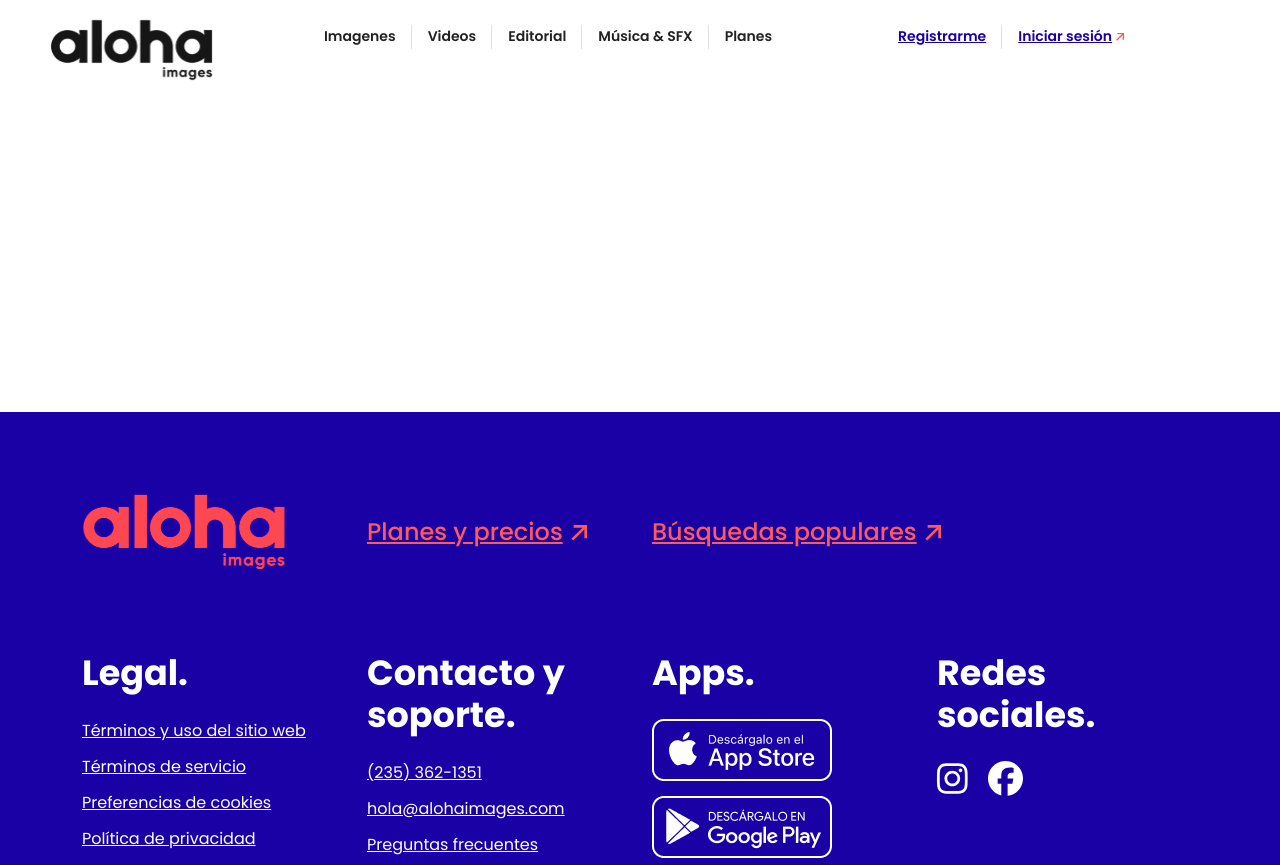
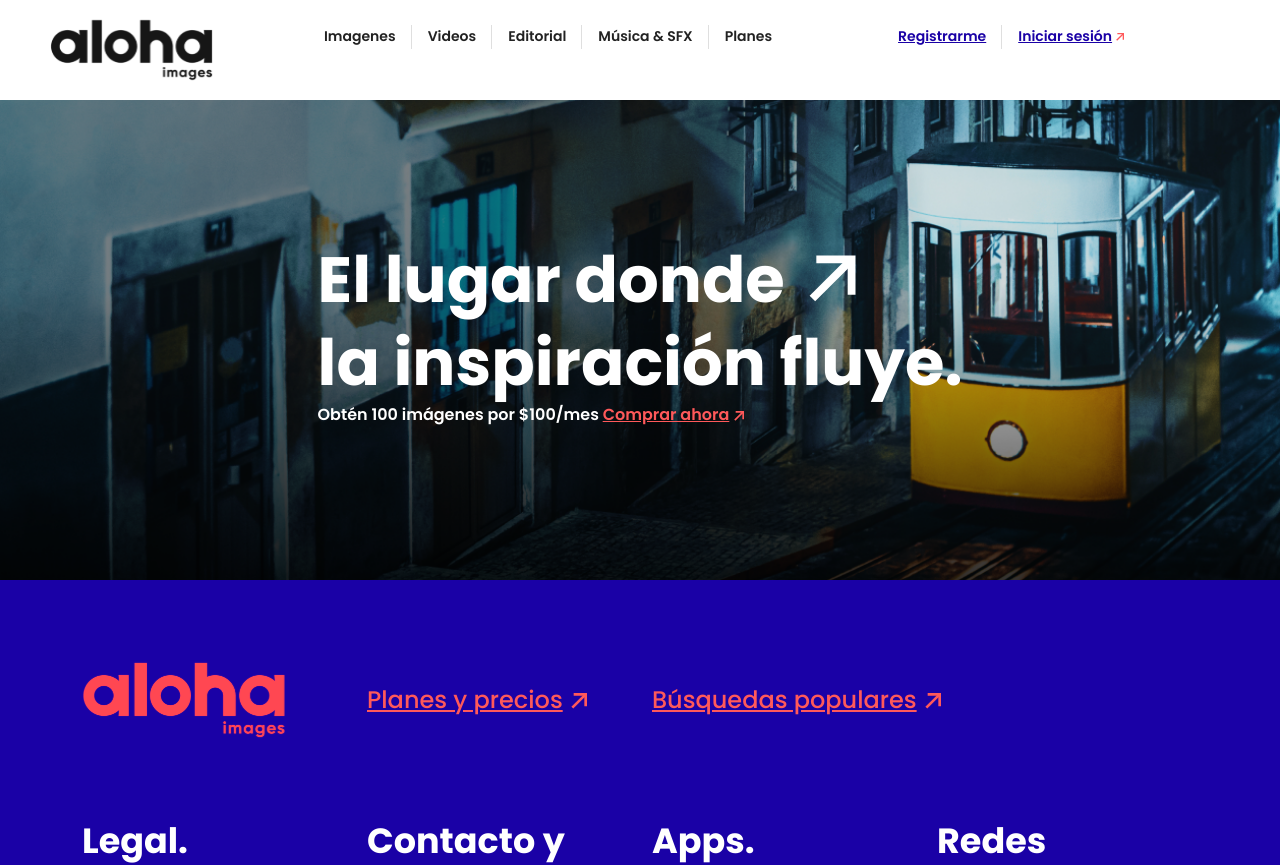
Before and after one commit to Geniorama/aloha-frontend, a Next.js app: page / in a window 1280 px wide. Shown: the top 865 px of the page. Built offline with nearby package versions, Linux system fonts and the light colour scheme.

Commit message:
feat: hero home section without search bar

```diff
--- /dev/null
+++ b/src/components/ButtonLink/ButtonLink.jsx
@@ -0,0 +1,23 @@
+import Link from "next/link"
+import styles from "./ButtonLink.module.css"
+
+export default function ButtonLink({size, color, href, target, text}) {
+  return (
+      <Link href={href} target={target ? target : '_self'} className={`${styles.ButtonLink} ${styles[size]} ${styles[color]}`}>
+          <span>{text}</span>
+          <span className={styles.arrow}>
+              <svg width="32" height="32" viewBox="0 0 32 32" fill="none" xmlns="http://www.w3.org/2000/svg">
+                  <g clipPath="url(#clip0_48_55)">
+                  <path d="M22.6668 9.33301L9.3335 22.6663" stroke="#FF595A" strokeWidth="2.66667"/>
+                  <path d="M10.6665 9.33301H22.6665V21.333" stroke="#FF595A" strokeWidth="2.66667"/>
+                  </g>
+                  <defs>
+                  <clipPath id="clip0_48_55">
+                  <rect width="32" height="32" fill="white"/>
+                  </clipPath>
+                  </defs>
+              </svg>
+          </span>
+      </Link>
+  )
+}
--- /dev/null
+++ b/src/components/ButtonLink/ButtonLink.module.css
@@ -0,0 +1,105 @@
+.ButtonLink {
+    font-weight: 600;
+    display: inline-block;
+}
+
+/***********************************
+========= Size variables ===========
+************************************/
+
+/* xs */
+.xs {
+    font-size: 14px;
+}
+
+.xs .arrow svg {
+    width: 16px;
+    height: 16px;
+}
+
+/* s */
+.s {
+    font-size: 16px;
+}
+
+.s .arrow svg {
+    width: 20px;
+    height: 20px;
+}
+
+/* m */
+.m {
+    font-size: 18px;
+}
+
+.m .arrow svg {
+    width: 24px;
+    height: 24px;
+}
+
+/* l */
+.l {
+    font-size: 24px;
+}
+
+.l .arrow svg {
+    width: 32px;
+    height: 32px;
+}
+
+/* xl */
+.xl {
+    font-size: 32px;
+}
+
+.xl .arrow svg {
+    width: 40px;
+    height: 40px;
+}
+
+
+/***********************************
+========= Color variables ==========
+************************************/
+
+/* coral */
+.coral {
+    color: var(--aloha-coral);
+}
+
+.coral:hover{
+    color: var(--aloha-coral-800);
+}
+
+.coral:active{
+    color: var(--aloha-coral-700);
+}
+
+.coral svg path{
+    stroke: var(--aloha-coral);
+}
+
+.coral:hover svg path{
+    stroke: var(--aloha-coral-800);
+}
+
+/* blue */
+.blue {
+    color: var(--aloha-blue);
+}
+
+.blue:hover {
+    color: var(--aloha-blue-700);
+}
+
+.blue:active{
+    color: var(--aloha-blue-800);
+}
+
+.blue svg path{
+    stroke: var(--aloha-blue);
+}
+
+.blue:hover svg path{
+    stroke: var(--aloha-blue-700);
+}
--- /dev/null
+++ b/src/components/Hero/HeroSearch.jsx
@@ -0,0 +1,49 @@
+import BgHero from './../../../public/img/components/hero/bg-hero-search.png'
+import Image from 'next/image'
+import styles from './HeroSearch.module.css'
+import Link from 'next/link'
+import ButtonLink from '../ButtonLink/ButtonLink'
+
+export default function HeroSearch() {
+  const linkBanner = {
+    text: 'Comprar ahora',
+    href: '/',
+    target: '_self'
+  }
+
+  return (
+    <div style={{position: 'relative', minHeight: '60vh'}} className={`py-5 d-flex align-items-center ${styles.HeroSearch}`}>
+        <Image
+            src={BgHero}
+            fill
+            style={{objectFit: 'cover'}}
+        />
+        <div className={`container d-flex flex-column align-items-center h-100 justify-content-center ${styles.HeroSearch__content}`}>
+            <div className="text-left">
+                <h2 className={`${styles.HeroSearch__title}`}>
+                    El lugar donde
+                    <span className={`${styles.HeroSearch__title__arrow}`}>
+                        <svg width="94" height="94" viewBox="0 0 32 32" fill="none" xmlns="http://www.w3.org/2000/svg">
+                            <g clipPath="url(#clip0_48_55)">
+                            <path d="M22.6668 9.33301L9.3335 22.6663" stroke="#FFFFFF" strokeWidth="2.66667"/>
+                            <path d="M10.6665 9.33301H22.6665V21.333" stroke="#FFF" strokeWidth="2.66667"/>
+                            </g>
+                            <defs>
+                            <clipPath id="clip0_48_55">
+                            <rect width="32" height="32" fill="white"/>
+                            </clipPath>
+                            </defs>
+                        </svg>
+                    </span>
+
+                    <br />
+                    la inspiración fluye.
+                </h2>
+                <p className={`${styles.HeroSearch__desc}`}>Obtén 100 imágenes por $100/mes <ButtonLink href="/" text={"Comprar ahora"} size={'s'} color={'coral'} />
+                </p>
+            </div>
+
+        </div>
+    </div>
+  )
+}
--- /dev/null
+++ b/src/components/Hero/HeroSearch.module.css
@@ -0,0 +1,23 @@
+.HeroSearch{
+    color: white;
+}
+
+.HeroSearch__title{
+    font-size: 64px;
+    font-weight: bold;
+    line-height: 1em;
+}
+
+.HeroSearch__title__arrow{
+    display: inline-block;
+    position: relative;
+    top: -5px;
+}
+
+.HeroSearch__content{
+    position: relative;
+}
+
+.HeroSearch__desc{
+    font-weight: 600;
+}
--- a/src/pages/_app.js
+++ b/src/pages/_app.js
@@ -4,6 +4,7 @@ import '@fortawesome/fontawesome-svg-core/styles.css';
 import { library } from '@fortawesome/fontawesome-svg-core';
 import { fas } from '@fortawesome/free-solid-svg-icons';
 import { fab } from '@fortawesome/free-brands-svg-icons';
+import '../styles/custom-bootstrap.css';
 
 function MyApp({ Component, pageProps }) {
   return (<Component {...pageProps} />);
--- a/src/pages/index.jsx
+++ b/src/pages/index.jsx
@@ -1,23 +1,12 @@
 import Header from "@/components/Header/Header";
 import Footer from "@/components/Footer/Footer";
+import HeroSearch from "@/components/Hero/HeroSearch";
 
 export default function Home() {
   return (
     <div>
       <Header />
-      <br></br>
-      <br></br>
-      <br></br>
-      <br></br>
-      <br></br>
-      <br></br>
-      <br></br>
-      <br></br>
-      <br></br>
-      <br></br>
-      <br></br>
-      <br></br>
-      <br></br>
+      <HeroSearch />
       <Footer />
     </div>
   )
--- /dev/null
+++ b/src/styles/custom-bootstrap.css
@@ -0,0 +1,6 @@
+@import "~bootstrap/dist/css/bootstrap.css";
+
+/* Sobrescribir la fuente por defecto de Bootstrap */
+body {
+  font-family: var(--primary-font);
+}
--- a/src/styles/globals.css
+++ b/src/styles/globals.css
@@ -10,6 +10,10 @@
   /* Principal */
   --aloha-blue: #1A01A6;
   --aloha-coral: #FF595A;
+  --aloha-coral-800: #DD4344;
+  --aloha-coral-700: #BB3132;
+  --aloha-blue-700: #150186;
+  --aloha-blue-800: #100166;
 
   /* Shadow */
   --box-shadow: 0px 4px 36px rgba(0, 0, 0, 0.15);
```
Also changed, not shown: public/img/components/hero/bg-hero-search.png (added), src/components/SearchBar/SearchBar.jsx (added), 1 other file (tests, documents, lock files or other folders).
